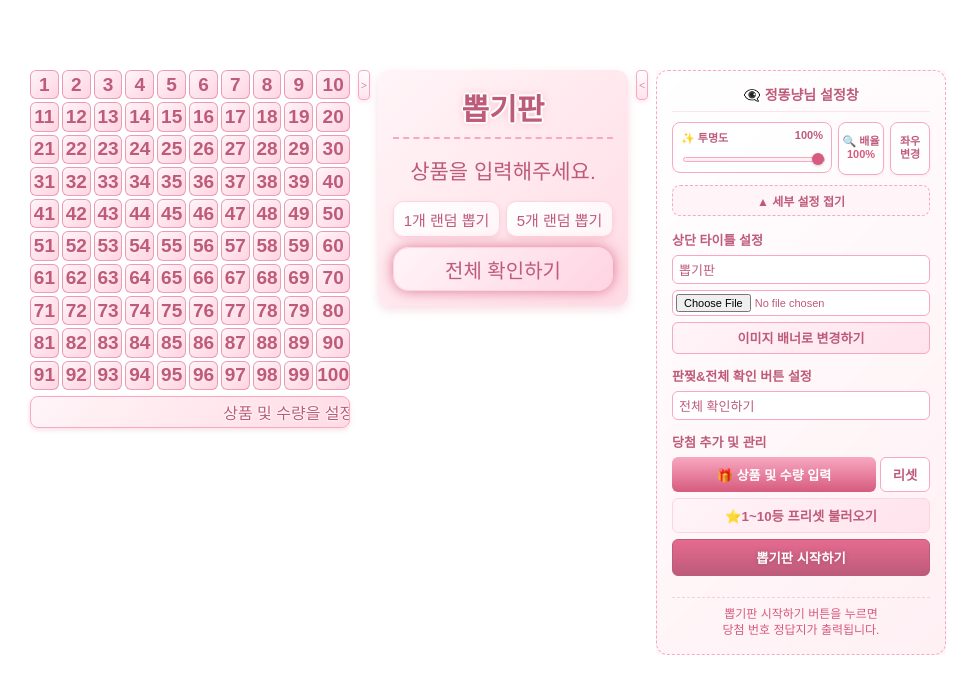
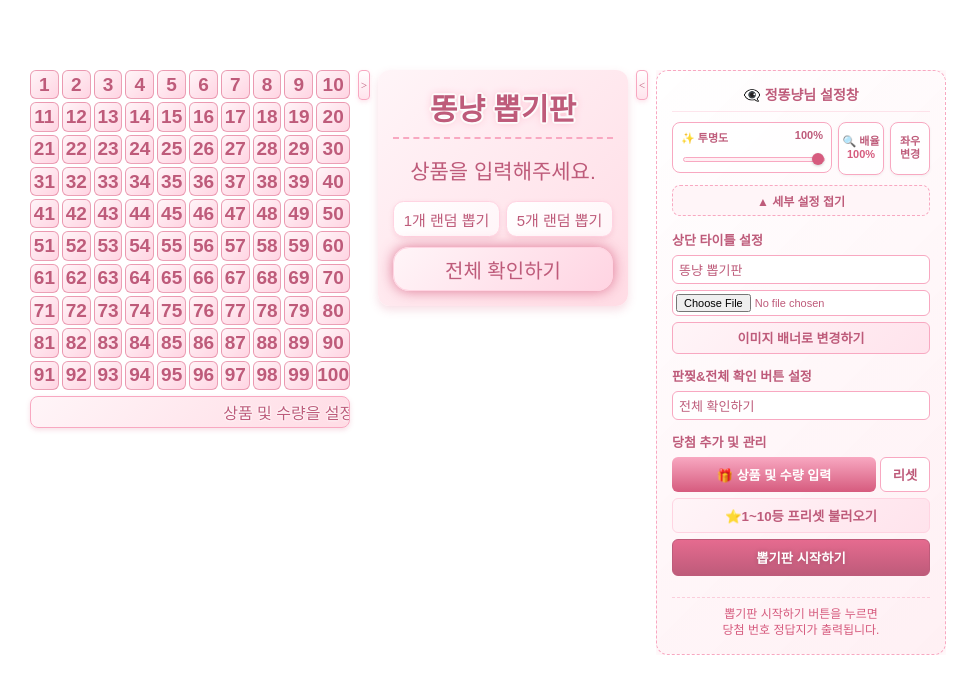
Before and after one commit to yuna-333/DDONGNYANG_raffle_ticket, a plain HTML site: page index.html in a window 1280 px wide. Shown: the whole page, without its empty margins (0-980 px from the left). Drawn offline with Linux system fonts and the light colour scheme; a web font is replaced by a local one.

Commit message:
index.html

```diff
--- a/index.html
+++ b/index.html
@@ -371,7 +371,7 @@
     <div class="panel-group broadcast-part" id="centerPanel" style="order: 2;">
         <div class="sidebar">
             <div class="prize-header" id="prizeHeader">
-                <h3 class="prize-title" id="textTitle">뽑기판</h3>
+                <h3 class="prize-title" id="textTitle">똥냥 뽑기판</h3>
                 <img id="imageTitle" class="prize-banner-img" src="" alt="타이틀 배너">
             </div>
             <ul class="prize-list" id="prizeList"></ul>
@@ -423,7 +423,7 @@
                 <div class="admin-section-inner" id="innerSettings">
                     <h5>상단 타이틀 설정</h5>
                     <div class="input-group">
-                        <input type="text" id="titleInput" class="input-bar" value="뽑기판" placeholder="타이틀 문구 입력" oninput="updateTitleText()">
+                        <input type="text" id="titleInput" class="input-bar" value="똥냥 뽑기판" placeholder="타이틀 문구 입력" oninput="updateTitleText()">
                     </div>
 
                     <div class="input-group">
```
